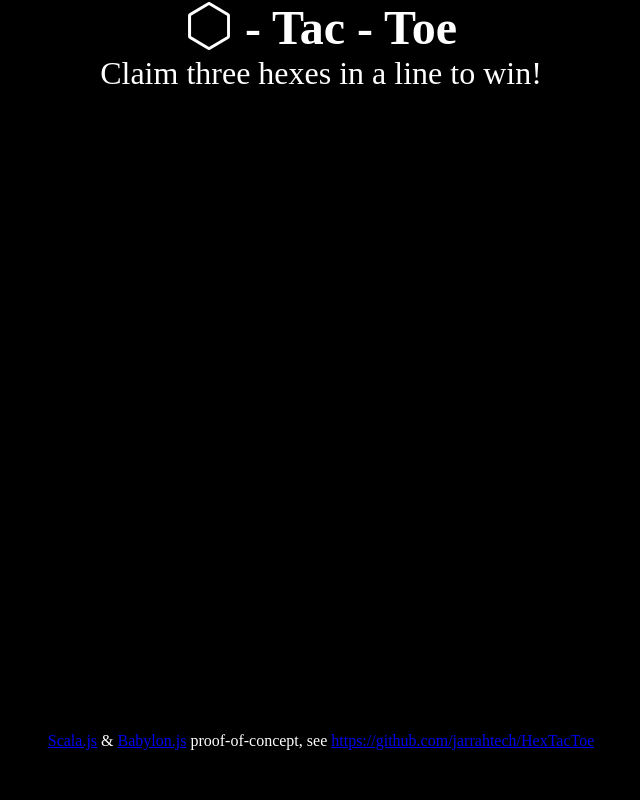
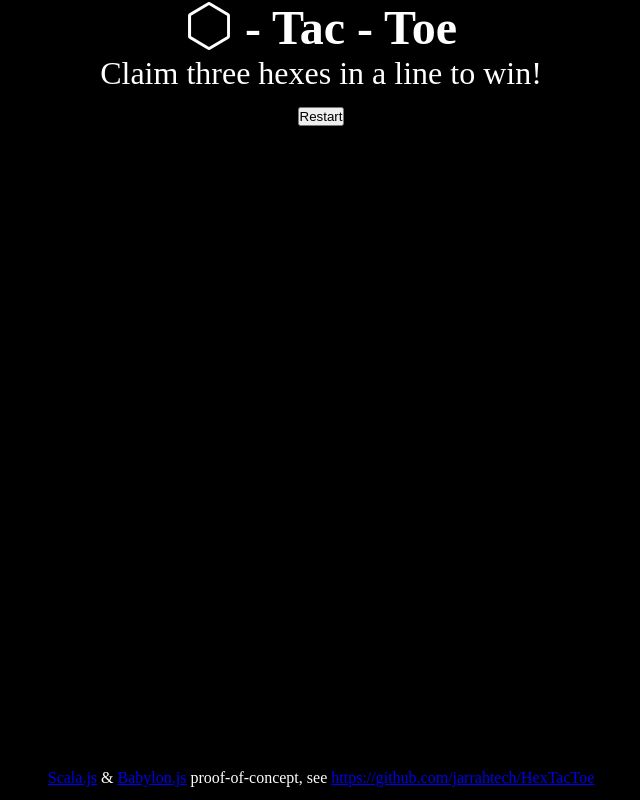
Before and after one commit to jarrahtech/HexTacToe, a website built with Vite: page index.html in a window 1280 px wide. Shown: the whole page, without its empty margins (319-959 px from the left). Built offline with nearby package versions, Linux system fonts and the light colour scheme.

Commit message:
better org and restart button

```diff
--- a/index.html
+++ b/index.html
@@ -23,6 +23,7 @@
      <div style="font-size: 2em;">
         Claim three hexes in a line to win!
         <div id="turn"></div>
+        <button onClick="window.location.reload();">Restart</button>
      </div>
 
      <canvas id="renderCanvas"></canvas>
```
Also changed, not shown: 8 other files.
